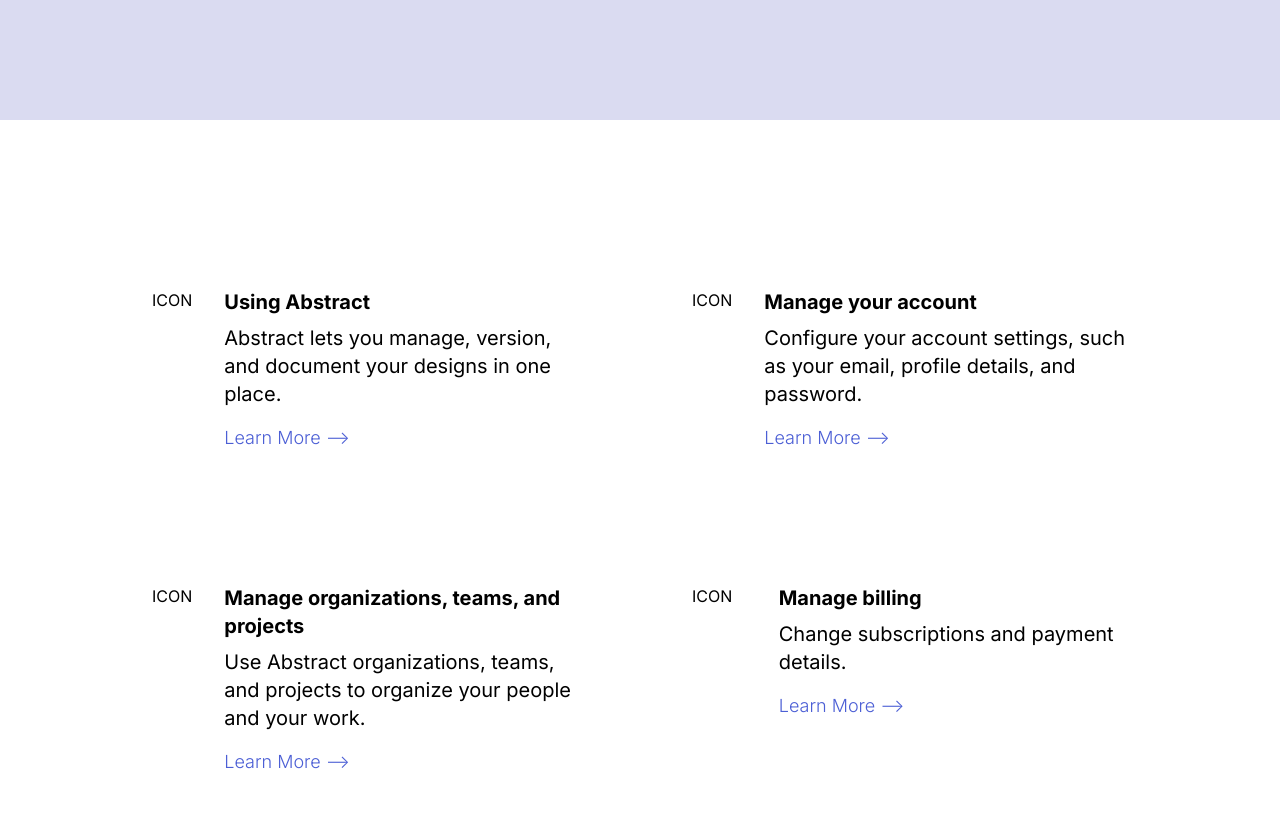
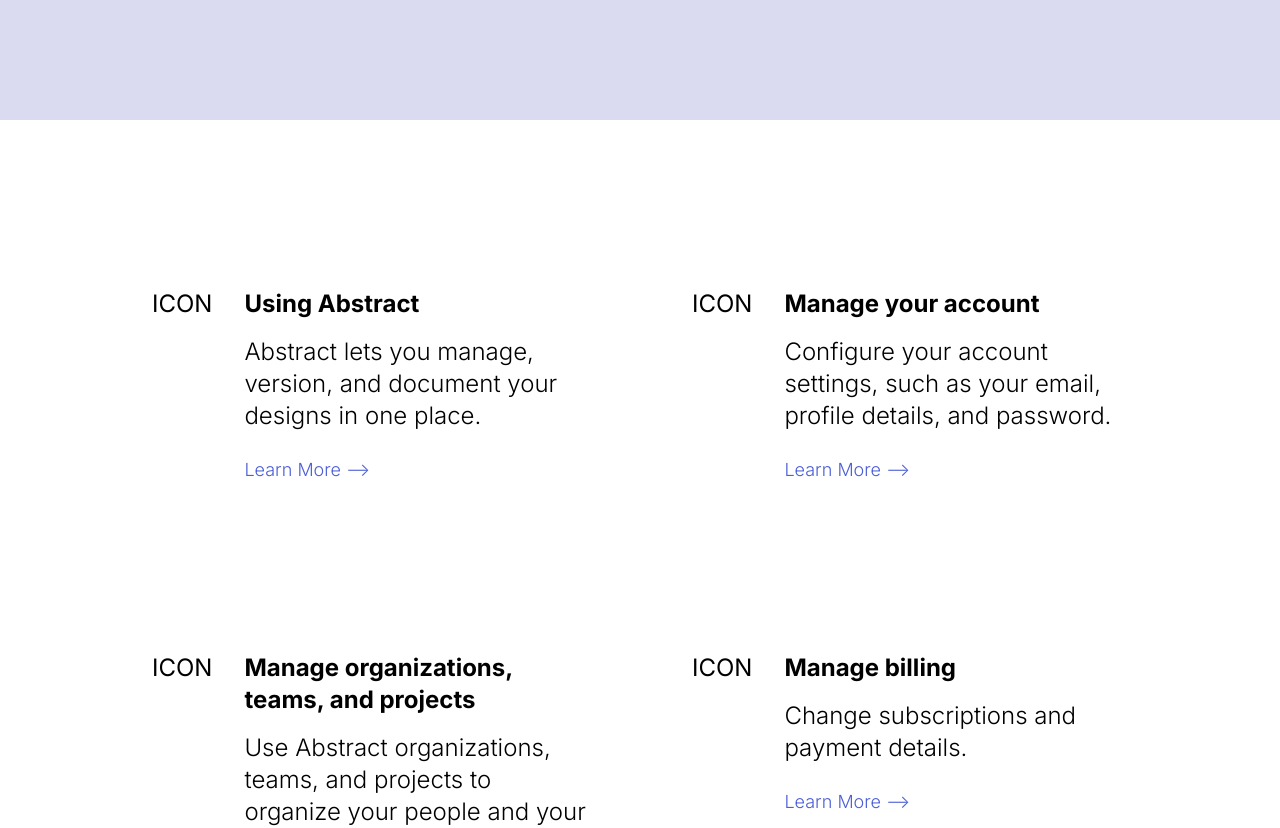
Before and after one commit to Alexjoshua14/abstract, a Next.js app: page / in a window 1280 px wide. Shown: the part 364-1192 px from the top of the page. Built offline with nearby package versions, Linux system fonts and the light colour scheme.

Commit message:
Adjust sizing across breakpoints

```diff
--- a/src/components/card.tsx
+++ b/src/components/card.tsx
@@ -14,15 +14,15 @@
 
 const card: FC<cardProps> = ({ content, className, ...props }) => {
   return (
-    <div className={cn("flex gap-4 px-4 py-2", className)} {...props}>
+    <div className={cn("flex gap-4 px-4 py-2 text-xl lg:text-2xl ", className)} {...props}>
       <div className="w-20 px-2">
         ICON
       </div>
-      <div className="flex flex-col px-2 gap-2">
-        <h2 className="text-xl font-bold">
+      <div className="flex flex-col px-2 gap-2 lg:gap-4">
+        <h2 className="font-bold">
           {content.title}
         </h2>
-        <p className="text-xl">
+        <p className="lg:font-light">
           {content.description}
         </p>
         <Link href={content.link} className="py-2 text-lg font-light text-blue-500 whitespace-nowrap">
--- a/src/components/info.tsx
+++ b/src/components/info.tsx
@@ -6,7 +6,7 @@
 const Info: FC = ({ }) => {
   return (
     <section
-      className="px-32 py-40
+      className="px-2 py-24 xs:px-6 md:px-24 lg:px-32 md:pt-40
                 flex flex-col
                 md:grid md:grid-rows-3 md:grid-cols-2
                 gap-y-20 gap-x-14"
```
